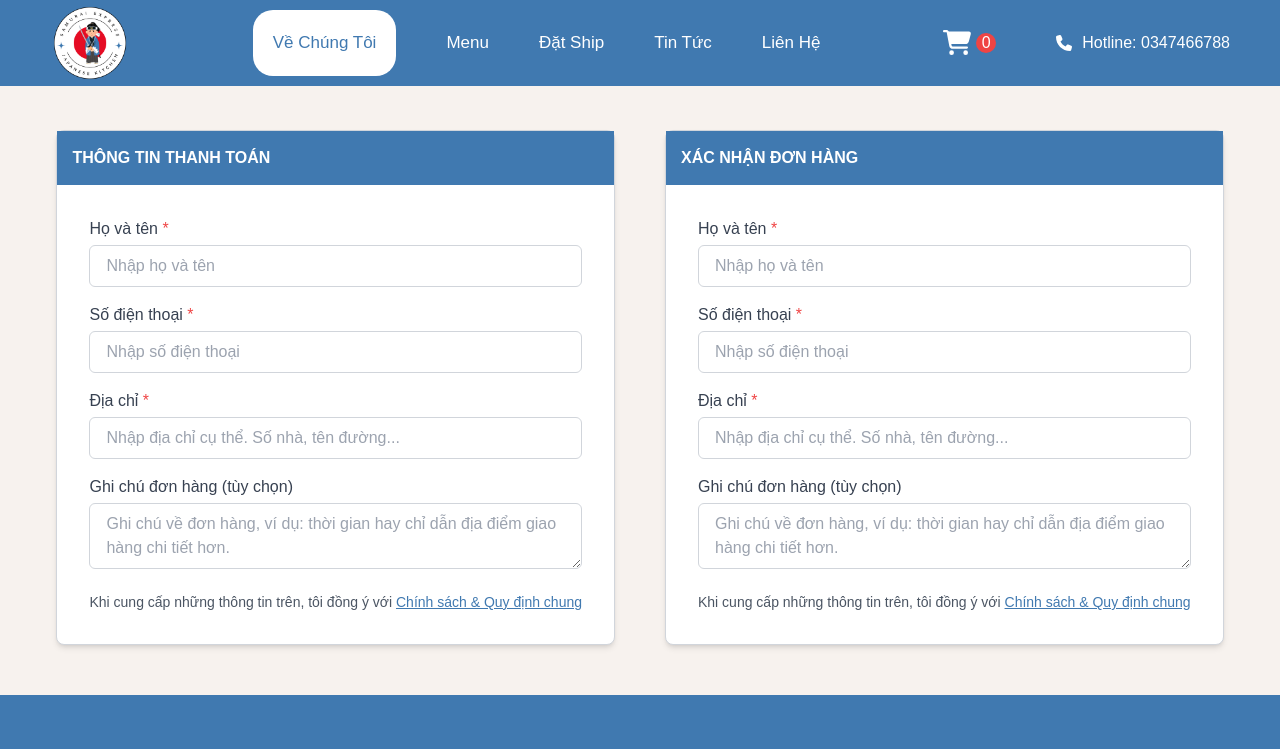
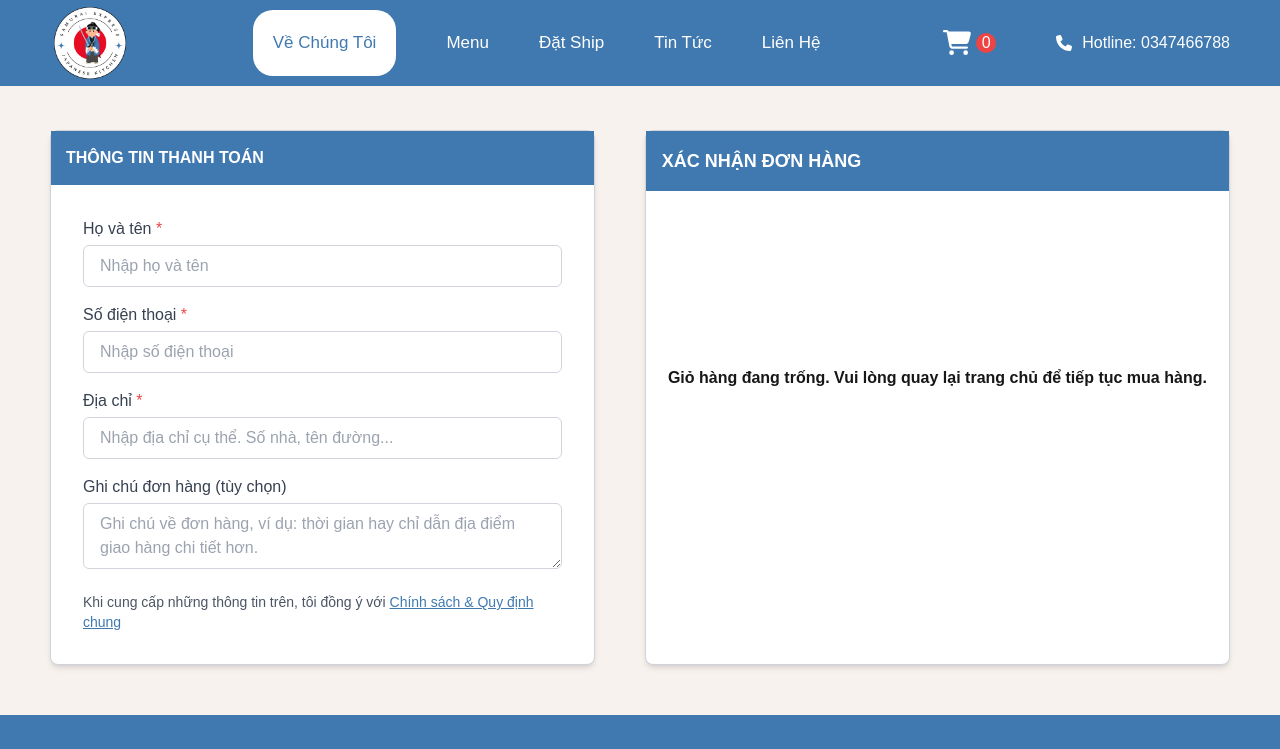
Before and after one commit to haiha278/samurai-express, a Next.js app: page /ship in a window 1280 px wide. Shown: the top 749 px of the page. Built offline with nearby package versions, Linux system fonts and the light colour scheme.

Commit message:
update UI

```diff
--- a/src/components/content/SignatureDishes.tsx
+++ b/src/components/content/SignatureDishes.tsx
@@ -75,7 +75,7 @@ export const SignatureDishes = () => {
               key={item.id}
               className="flex-shrink-0 pt-[20px] rounded-[30px] shadow-2xl bg-white border border-gray-300"
             >
-              <div className="w-[300px h-[400px] relative mx-auto">
+              <div className="h-[400px] relative mx-auto">
                 <Image
                   src={item.image}
                   layout="fill"
--- a/src/components/ship/ConfirmOrders.tsx
+++ b/src/components/ship/ConfirmOrders.tsx
@@ -1,63 +1,113 @@
+import Image from "next/image";
+import { useCart } from "@/hook/CartContext";
+import { useState } from "react";
 export const ConfirmOrders = () => {
+  const { cart, totalPriceOfAllItem } = useCart();
+  const [selectedOption, setSelectedOption] = useState<string>();
+
+  const handleSelectPaidOption = (id: string) => {
+    setSelectedOption(id);
+  };
   return (
-    <div className="max-w-[600px] bg-white border border-gray-300 shadow-md rounded-lg">
-      <h2 className="text-l font-semibold text-white bg-topicColor p-[15px]">
+    <div className="w-[600px] bg-white border border-gray-300 shadow-md rounded-lg">
+      <h2 className="text-lg font-semibold text-white bg-topicColor p-4">
         XÁC NHẬN ĐƠN HÀNG
       </h2>
-      <div className="p-8">
-        <div className="mb-4">
-          <label className="block text-gray-700 font-medium mb-1">
-            Họ và tên <span className="text-red-500">*</span>
-          </label>
-          <input
-            type="text"
-            id="fullname"
-            placeholder="Nhập họ và tên"
-            required
-            className="w-full px-4 py-2 border border-gray-300 rounded-md focus:outline-none focus:ring-2 "
-          />
+      {cart.items.length > 0 ? (
+        <>
+          {cart.items.map((item) => (
+            <div
+              key={item.id}
+              className="flex items-center justify-between p-2"
+            >
+              <div className="flex items-center gap-4">
+                <div>
+                  <Image
+                    src={item.image}
+                    width={100}
+                    height={100}
+                    alt="Image"
+                  />
+                </div>
+                <div className="max-w-[200px] break-words">
+                  <span className="font-medium">{item.name}</span> x{" "}
+                  {item.quantity}
+                </div>
+              </div>
+              <div className="text-red-600 font-semibold">
+                {item.price.toLocaleString("vi-VN", {
+                  style: "currency",
+                  currency: "VND",
+                })}
+              </div>
+            </div>
+          ))}
+          <div className="flex px-2 justify-between items-center mt-8">
+            <div className="text-base text-gray-800 bg-gray-100 p-2 w-4/5">
+              Tạm Tính
+            </div>
+            <div className="text-red-600 font-semibold">
+              {totalPriceOfAllItem()}
+            </div>
+          </div>
+          <div className="flex p-2 justify-between items-center">
+            <div className="text-base text-gray-800 bg-gray-100 p-2 w-4/5">
+              Tổng
+            </div>
+            <div className="text-red-600 font-semibold">
+              {totalPriceOfAllItem()}
+            </div>
+          </div>
+          <div className="px-2 mt-8 text-base">
+            (Chưa bao gồm phí vận chuyển)
+          </div>
+          <div className="text-red-600 mt-4 px-2">
+            * VUI LÒNG CHỌN HÌNH THỨC THANH TOÁN
+          </div>
+          <div
+            className="flex items-center gap-4 bg-gray-50 p-4 mx-4 my-4 cursor-pointer hover:bg-gray-100"
+            onClick={() => handleSelectPaidOption("card")}
+          >
+            <div
+              className={` w-4 h-4 border-2  rounded-full flex items-center justify-center mr-2 ${
+                selectedOption === "card" ? " border-red-600" : " border-black"
+              } `}
+            >
+              <div
+                className={`${
+                  selectedOption === "card"
+                    ? " w-2 h-2 bg-red-600 rounded-full"
+                    : " "
+                }`}
+              ></div>
+            </div>
+            <span className="font-semibold">Chuyển khoản ngân hàng</span>
+          </div>
+          <div
+            className="flex items-center gap-4 bg-gray-50 p-4 mx-4 my-4 cursor-pointer hover:bg-gray-100"
+            onClick={() => handleSelectPaidOption("cod")}
+          >
+            <div
+              className={` w-4 h-4 border-2  rounded-full flex items-center justify-center mr-2 ${
+                selectedOption === "cod" ? " border-red-600" : " border-black"
+              } `}
+            >
+              <div
+                className={`${
+                  selectedOption === "cod"
+                    ? " w-2 h-2 bg-red-600 rounded-full"
+                    : " "
+                }`}
+              ></div>
+            </div>
+            <span className="font-semibold">Trả tiền mặt khi nhận hàng</span>
+          </div>
+        </>
+      ) : (
+        <div className="text-center mt-[30%] font-semibold">
+          Giỏ hàng đang trống. Vui lòng quay lại trang chủ để tiếp tục mua hàng.
         </div>
-        <div className="mb-4">
-          <label className="block text-gray-700 font-medium mb-1">
-            Số điện thoại <span className="text-red-500">*</span>
-          </label>
-          <input
-            type="tel"
-            id="phone"
-            placeholder="Nhập số điện thoại"
-            required
-            className="w-full px-4 py-2 border border-gray-300 rounded-md focus:outline-none focus:ring-2 "
-          />
-        </div>
-        <div className="mb-4">
-          <label className="block text-gray-700 font-medium mb-1">
-            Địa chỉ <span className="text-red-500">*</span>
-          </label>
-          <input
-            type="text"
-            id="address"
-            placeholder="Nhập địa chỉ cụ thể. Số nhà, tên đường..."
-            required
-            className="w-full px-4 py-2 border border-gray-300 rounded-md focus:outline-none focus:ring-2 "
-          />
-        </div>
-        <div className="mb-4">
-          <label className="block text-gray-700 font-medium mb-1">
-            Ghi chú đơn hàng (tùy chọn)
-          </label>
-          <textarea
-            id="notes"
-            placeholder="Ghi chú về đơn hàng, ví dụ: thời gian hay chỉ dẫn địa điểm giao hàng chi tiết hơn."
-            className="w-full px-4 py-2 border border-gray-300 rounded-md focus:outline-none focus:ring-2 "
-          ></textarea>
-        </div>
-        <p className="text-sm text-gray-600">
-          Khi cung cấp những thông tin trên, tôi đồng ý với{" "}
-          <a href="#" className="text-topicColor underline">
-            Chính sách & Quy định chung
-          </a>
-        </p>
-      </div>
+      )}
     </div>
   );
 };
--- a/src/components/ship/ShippingInfo.tsx
+++ b/src/components/ship/ShippingInfo.tsx
@@ -1,6 +1,6 @@
 export const ShippingInfo = () => {
   return (
-    <div className="max-w-[600px] bg-white border border-gray-300 shadow-md rounded-lg">
+    <div className="max-w-[600px] bg-white border border-gray-300 shadow-md rounded-lg h-fit">
       <h2 className="text-l font-semibold text-white bg-topicColor p-[15px]">
         THÔNG TIN THANH TOÁN
       </h2>
```
